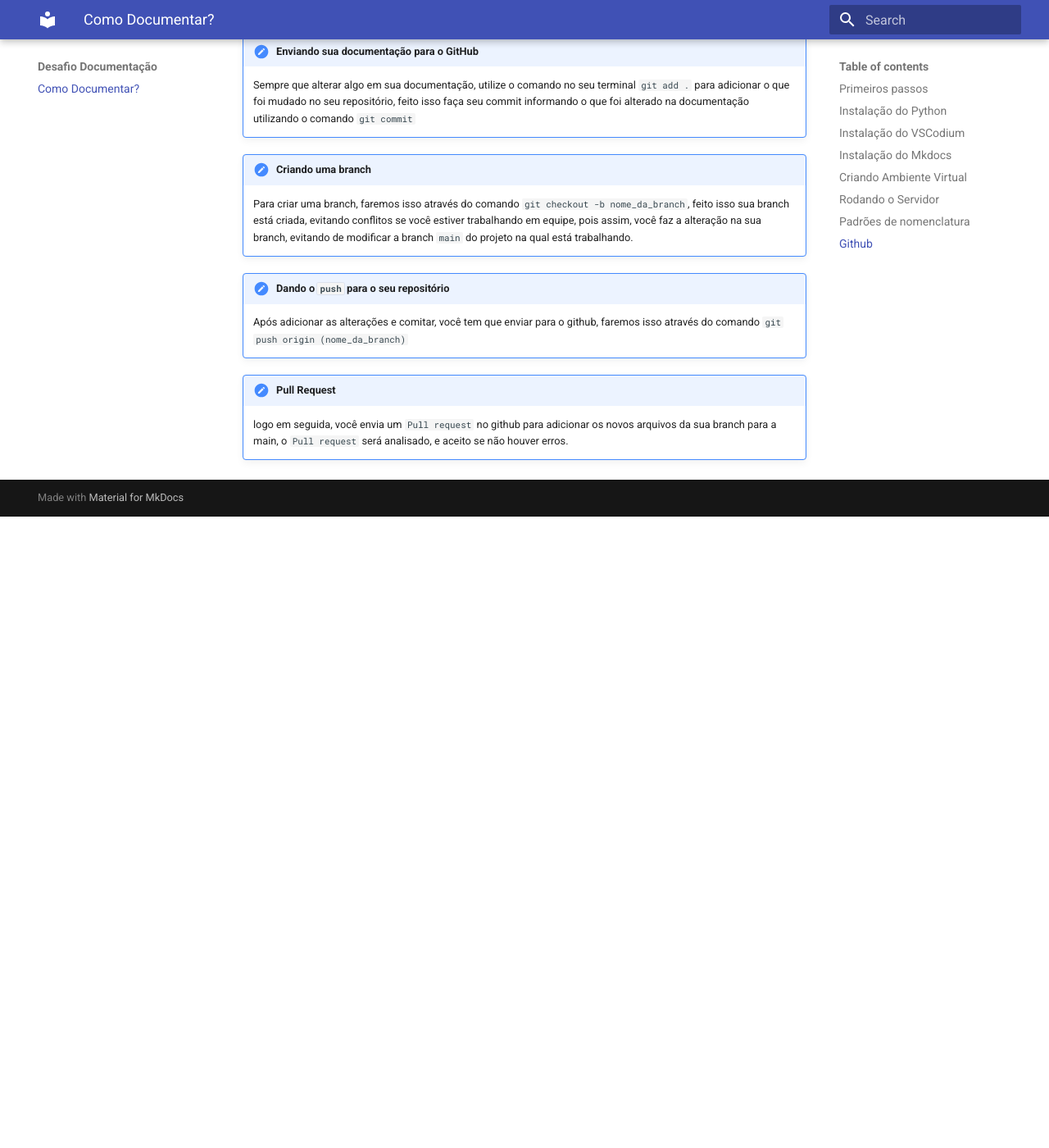
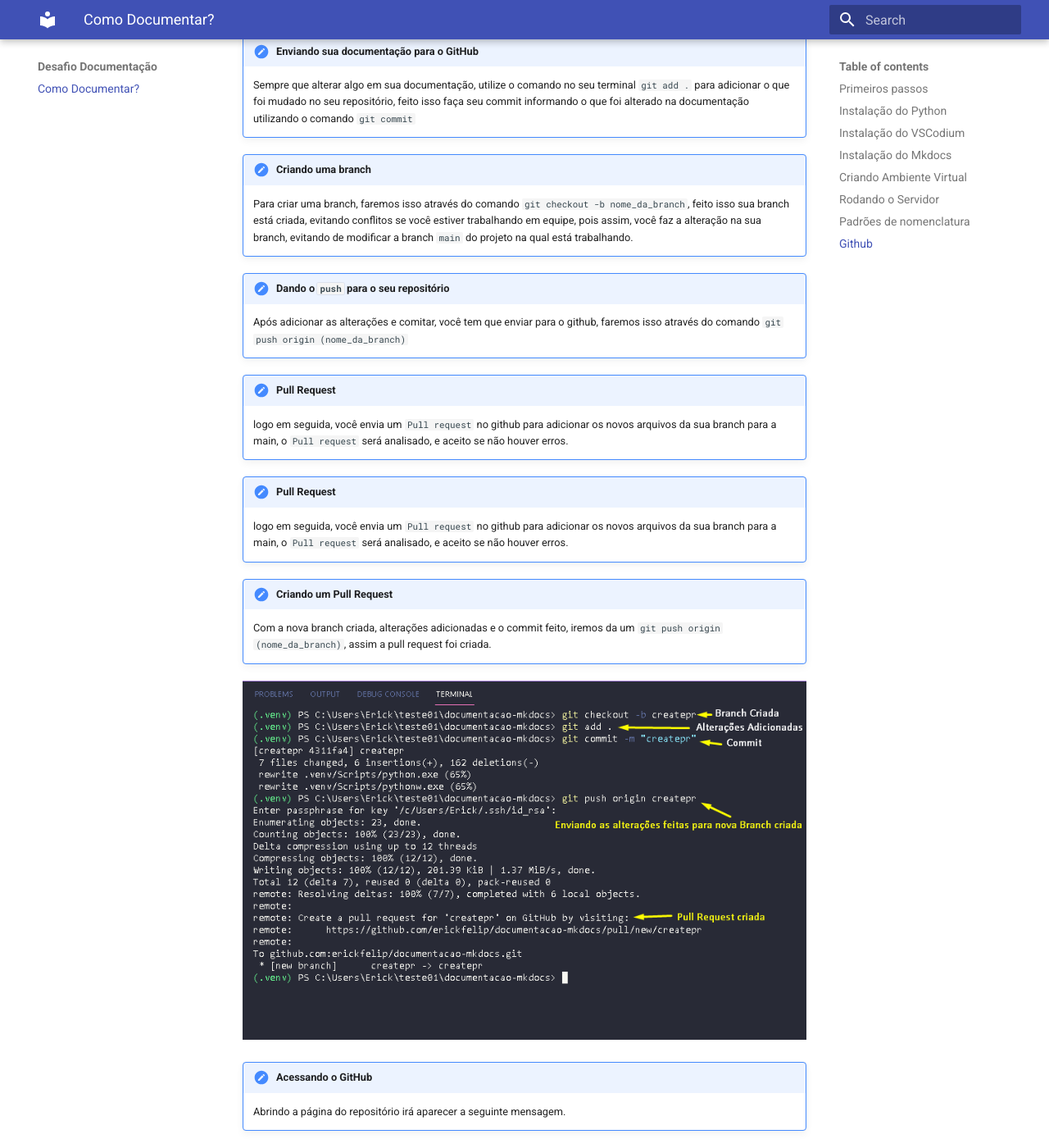
Before and after one commit to erickfelip/documentacao-mkdocs, an MkDocs documentation site: the page built from docs/index.md, in a window 1280 px wide and 1400 px high, scrolled down 3928 px. Shown: the whole window at 82% size. Built offline with MkDocs 1.6.1 and Material for MkDocs 9.7.7, drawn with Linux system fonts in a browser that asks for light colours; before the commit the page ends 4558 px from its top, so only the background shows below that; some of the changed text lies outside the part shown.

Commit message:
add github and pull request info

```diff
--- a/docs/index.md
+++ b/docs/index.md
@@ -126,3 +126,29 @@
     logo em seguida, você envia um `Pull request` no github para adicionar os
     novos arquivos da sua branch para a main, o `Pull request` será analisado,
     e aceito se não houver erros.
+
+!!! tldr "Pull Request"
+
+    logo em seguida, você envia um `Pull request` no github para adicionar os
+    novos arquivos da sua branch para a main, o `Pull request` será analisado,
+    e aceito se não houver erros.
+
+!!! tldr "Criando um Pull Request"
+    Com a nova branch criada, alterações adicionadas e o commit feito, iremos
+    da um `git push origin (nome_da_branch)`, assim a pull request foi criada.
+
+![ex](\img\create-pr-02.png)
+
+!!! tldr "Acessando o GitHub"
+    Abrindo a página do repositório irá aparecer a seguinte mensagem.
+
+![ex](\img\create-pr-03.png)
+
+!!! info "Comparação"
+    A pull request será comparada para ver o que foi alterado.
+
+![ex](\img\create-pr-04.png)
+
+!!! done "Feito isso sua Pull Request foi criada!"
+
+![ex](\img\create-pr-05.png)
```
Also changed, not shown: docs/img/create-pr-01.png (added), docs/img/create-pr-02.png (added), docs/img/create-pr-03.png (added), docs/img/create-pr-04.png (added), docs/img/create-pr-05.png (added).
